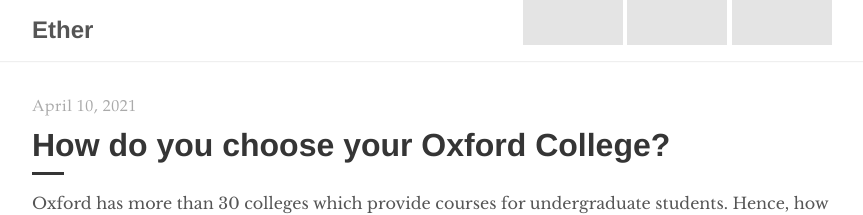
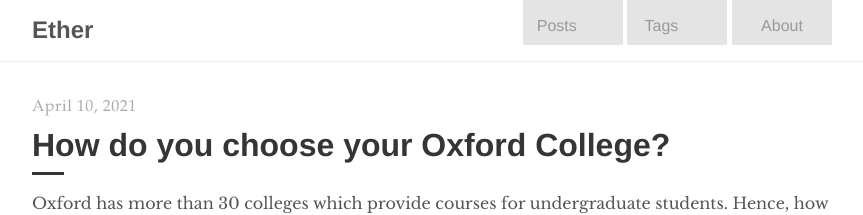
Before and after one commit to Ether-L/Ether-L.github.io, a Jekyll site: the page built from index.html, in a window 1280 px wide. Shown: the top 215 px of the page, without its empty margins (208-1071 px from the left). Built offline with Jekyll 4.4.1, drawn with Linux system fonts in a browser that asks for light colours; the list of posts is cut into pages by our own code.

Commit message:
Update _layout.scss

```diff
--- a/_sass/tale/_layout.scss
+++ b/_sass/tale/_layout.scss
@@ -57,7 +57,7 @@ footer,
   background: lightgray;
   height: 100px;
   width: 100px;
-  line-height: 50px;
+  line-height: 10;
   text-align: center;
 
     &:last-child {
```
